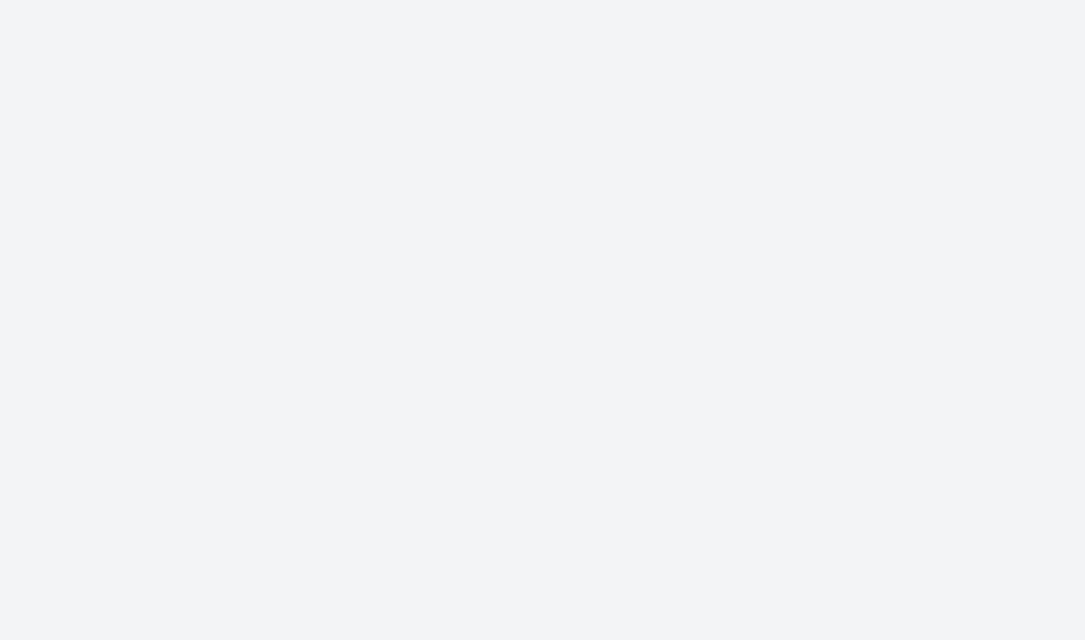
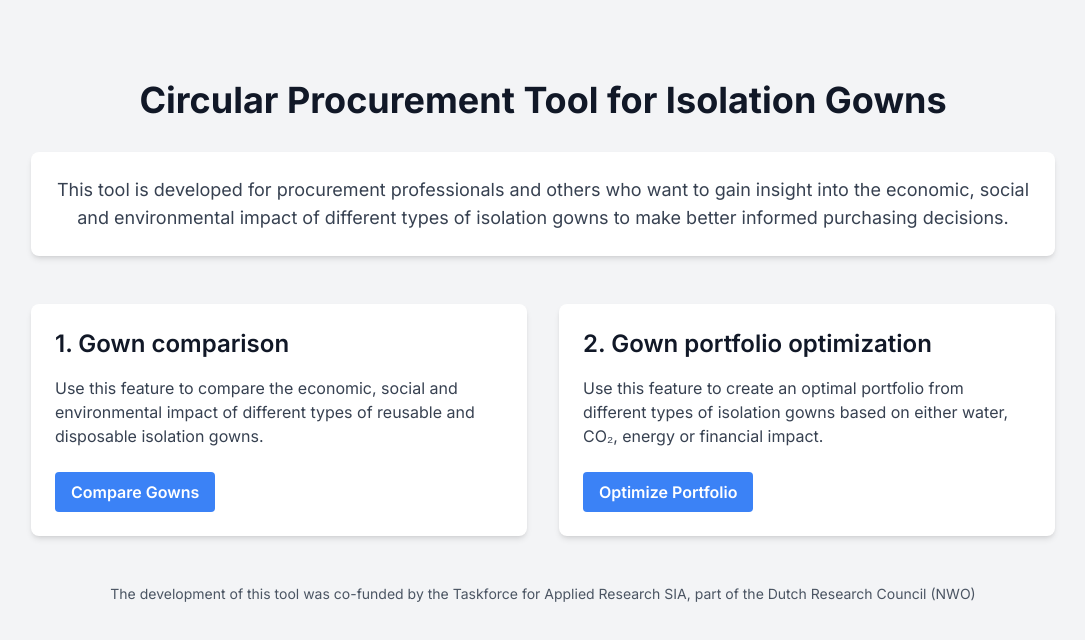
Before and after one commit to Matvejus/Modli_Front, a Next.js app: page / in a window 1280 px wide. Before the commit this address had no page. Shown: the top 640 px of the page, without its empty margins (97-1182 px from the left). Built offline with nearby package versions, Linux system fonts and the light colour scheme.

Commit message:
updated layout

```diff
--- a/app/gowns/page.tsx
+++ b/app/gowns/page.tsx
@@ -250,8 +250,13 @@ const prepareStackedData = (results: { [name: string]: GownData }) => {
           <CardTitle className="text-3xl font-bold text-center">Circular Procurement Tool</CardTitle>
         </CardHeader>
         <CardContent>
-          <p className="text-center text-gray-600 mb-4">
-            Compare the economic, social, and environmental impact of different isolation gowns.
+          <p className="text-lg text-gray-700 text-center mb-3">
+            Please select at least two isolation gowns from the below list – this list includes
+            commonly used materials and material combinations for (non-sterile) isolation
+            gowns. Data for these different types of isolation gowns has been prefilled with
+            standard data. Click the edit button to add/change (if applicable) the purchase
+            cost, laundry cost, maximum number of washes, social certifications, hygiene, and
+            comfort ratings.
           </p>
           <VariablesAndSourcesModal />
         </CardContent>
@@ -277,48 +282,18 @@ const prepareStackedData = (results: { [name: string]: GownData }) => {
               onGownSelection={handleGownSelection}
             />
             </div>
-            {selectedGownData.length > 0 && (
-              <div className="mt-6">
-                <h4 className="text-md font-semibold mb-2">Selected Gowns Comparison</h4>
+          </CardContent>
+        </Card>
+        {selectedGownData.length > 0 && (
+              <div className="mt-3">
+                {/* <h4 className="text-md font-semibold mb-2">Selected Gowns Comparison</h4> */}
                 <div className="grid md:grid-cols-2 gap-8">
                 <GownEmissionChart gowns={selectedGownData} />
                 <GownComparisonTable gowns={selectedGownData} />
                 </div>
               </div>
             )}
-          </CardContent>
-        </Card>
-
-        <Card>
-          <CardHeader>
-            <CardTitle>Gown portfolio optimization</CardTitle>
-          </CardHeader>
-          <CardContent>
-            <OptimizationSpecifications
-              specifications={specifications}
-              handleSpecificationChange={handleSpecificationChange}
-            />
-            <Button
-              onClick={startOptimization}
-              className="mb-6"
-              disabled={loading}
-            >
-              {loading ? 'Optimizing...' : 'Start Optimization'}
-            </Button>
-          </CardContent>
-        </Card>
       </div>
-
-      {error && <p className="text-red-500 mt-4">{error}</p>}
-
-      {results && (
-      <div className="mt-8">
-        <h2 className="text-2xl font-semibold mb-4">Results</h2>
-        <ClusteredBarChart chartData={prepareChartData(results.results)} />
-        <GownImpactsStacked stackedData={prepareStackedData(results.results)} />
-        <UsageChart usageData={prepareUsageData(results.results)} />
-      </div>
-        )}
     </div>
-  )
+  );
 }
--- a/app/page.tsx
+++ b/app/page.tsx
@@ -1,15 +1,59 @@
-'use client';
+import Link from 'next/link'
 
-import { useEffect } from 'react';
-import { useRouter } from 'next/navigation';
+export default function LandingPage() {
+  return (
+    <div className="min-h-screen bg-gray-100 py-12 px-4 sm:px-6 lg:px-8">
+      <div className="max-w-5xl mx-auto">
+        <h1 className="text-4xl font-bold text-center text-gray-900 mb-8">
+          Circular Procurement Tool for Isolation Gowns
+        </h1>
 
-export default function Home() {
-  const router = useRouter();
+        <div className="bg-white shadow-md rounded-lg p-6 mb-12">
+          <p className="text-lg text-gray-700 text-center">
+            This tool is developed for procurement professionals and others who want to
+            gain insight into the economic, social and environmental impact of different
+            types of isolation gowns to make better informed purchasing decisions.
+          </p>
+        </div>
 
-  useEffect(() => {
-    // Redirect to the desired page
-    router.push('/gowns');
-  }, [router]);
+        <div className="grid md:grid-cols-2 gap-8">
+          <FeatureCard
+            title="1. Gown comparison"
+            description="Use this feature to compare the economic, social and environmental impact of different types of reusable and disposable isolation gowns."
+            buttonText="Compare Gowns"
+            buttonLink="/gowns"
+          />
+          <FeatureCard
+            title="2. Gown portfolio optimization"
+            description="Use this feature to create an optimal portfolio from different types of isolation gowns based on either water, CO₂, energy or financial impact."
+            buttonText="Optimize Portfolio"
+            buttonLink="/portfolio_optimization"
+          />
+        </div>
 
-  return null; // Or you can render a loading state until the redirect happens
+        <footer className="mt-12 text-center text-sm text-gray-600">
+          The development of this tool was co-funded by the Taskforce for Applied Research SIA, part of the Dutch Research Council (NWO)
+        </footer>
+      </div>
+    </div>
+  )
 }
+
+interface FeatureCardProps {
+  title: string
+  description: string
+  buttonText: string
+  buttonLink: string
+}
+
+function FeatureCard({ title, description, buttonText, buttonLink }: FeatureCardProps) {
+  return (
+    <div className="bg-white shadow-md rounded-lg p-6">
+      <h2 className="text-2xl font-semibold text-gray-900 mb-4">{title}</h2>
+      <p className="text-gray-700 mb-6">{description}</p>
+      <Link href={buttonLink} className="inline-block bg-blue-500 text-white font-semibold py-2 px-4 rounded hover:bg-blue-600 transition-colors">
+        {buttonText}
+      </Link>
+    </div>
+  )
+}
```
